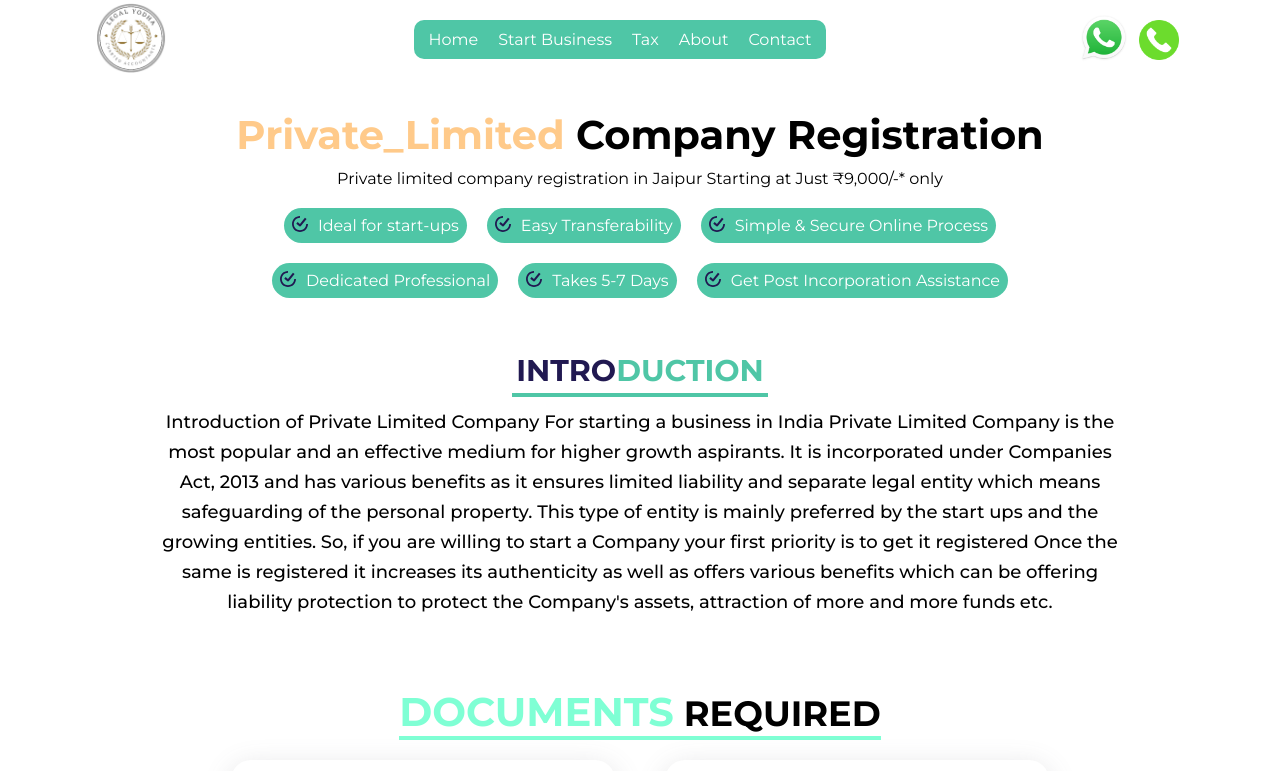
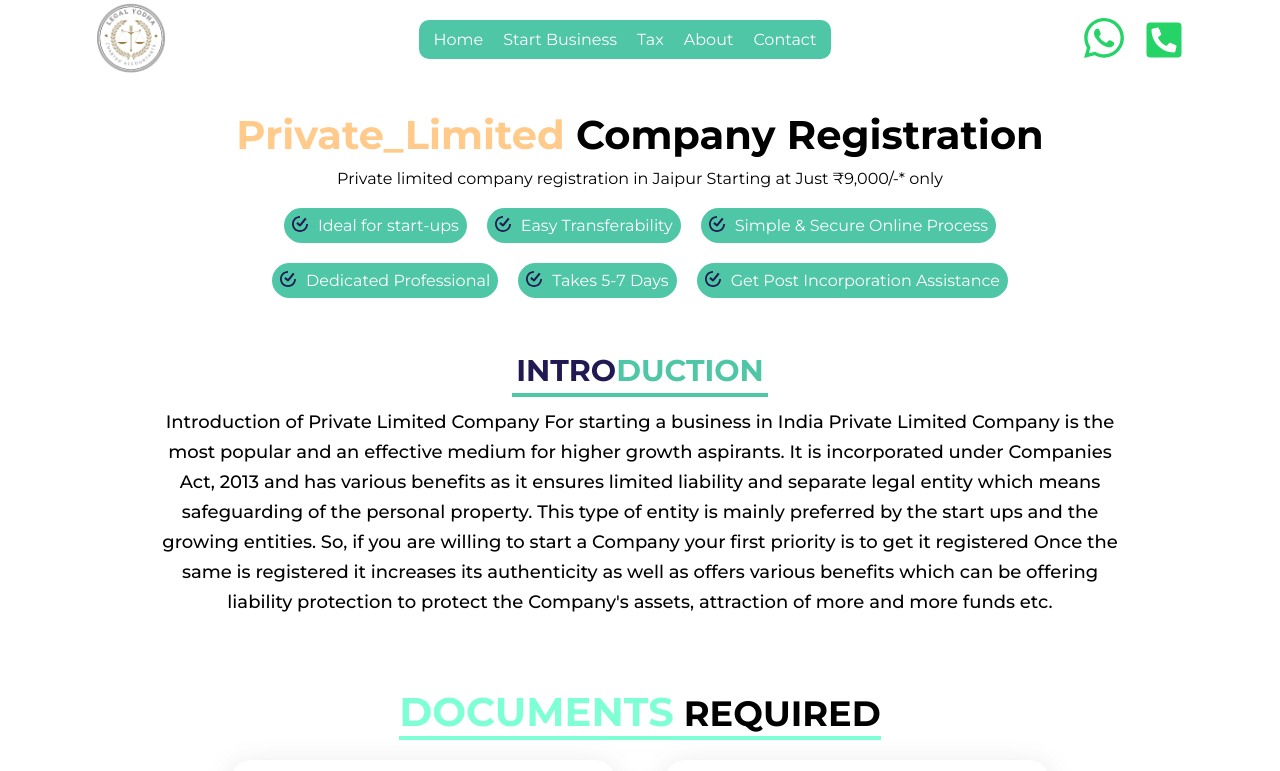
Before and after one commit to lakhan06/legalYodha, a React (Vite) app: page /Private_Limited in a window 1280 px wide. Shown: the top 771 px of the page. Built offline with nearby package versions, Linux system fonts and the light colour scheme.

Commit message:
navicons changed

```diff
--- a/src/components/navbar/Navbar.css
+++ b/src/components/navbar/Navbar.css
@@ -45,14 +45,14 @@ a{
   display: flex;
   justify-content: space-between;
   align-items: center;
+  cursor: pointer;
+  gap: 20px;
 }
 
-.right img {
-  width: 50px;
-  margin: 0 5px;
+.right .navIcons {
+  font-size: 40px;
+  color: #25D366;
 }
-
-
 
 
 .start_business:hover .list{
--- a/src/components/navbar/Navbar.jsx
+++ b/src/components/navbar/Navbar.jsx
@@ -1,8 +1,9 @@
 import "./Navbar.css";
 import logo from "../../images/logo.png";
-import phone from "../../images/phone-call.png";
-import whatsapp from "../../images/WhatsApp_icon.png";
 import { Link } from 'react-router-dom'
+
+import { ImWhatsapp } from "react-icons/im";
+import { FaPhoneSquareAlt } from "react-icons/fa";
 
 const copyToClipboard = () => {
   navigator.clipboard.writeText("+919116562979");
@@ -24,7 +25,7 @@ const Navbar = () => {
                 Start Business
                 <div className="Starlist list">
                   <div className="listleft ">
-                   BUSINESS REGISTRATIONS
+                    BUSINESS REGISTRATIONS
                     <ul>
                       <li><Link to={"/Private_Limited"}>Private Limited Company Registration</Link></li>
                       <li>Limited Liability Partnership Registration</li>
@@ -83,16 +84,9 @@ const Navbar = () => {
           </div>
           <div className="right">
             <a href="https://wa.me/+919116562979" target="_blank">
-              <img src={whatsapp} alt="Whatsapp" />
+              <ImWhatsapp className="navIcons" />
             </a>
-            {/* <a href="tel:+919829587654"> */}
-            <img
-              onClick={copyToClipboard}
-              src={phone}
-              alt="phone"
-              style={{ width: "40px", cursor: "pointer" }}
-            />
-            {/* </a> */}
+            <FaPhoneSquareAlt onClick={copyToClipboard} className="navIcons" />
           </div>
         </div>
       </div>
--- a/src/components/servicePage_components/docRequired/DocRequired.jsx
+++ b/src/components/servicePage_components/docRequired/DocRequired.jsx
@@ -4,13 +4,12 @@ import { IoNewspaper } from "react-icons/io5";
 import { SiLibreofficeimpress } from "react-icons/si";
 
 const documentsData = [
-
     <IoDocumentSharp className="docRecLogo" />,
     <IoNewspaper className="docRecLogo" />,
     <IoNewspaper className="docRecLogo" />,
     <SiLibreofficeimpress className="docRecLogo" />,
     <SiLibreofficeimpress className="docRecLogo" />,
-    <IoNewspaper className="docRecLogo" />,
+    <IoNewspaper className="docRecLogo" />
     // Add more documents as needed
 ];
 
```
